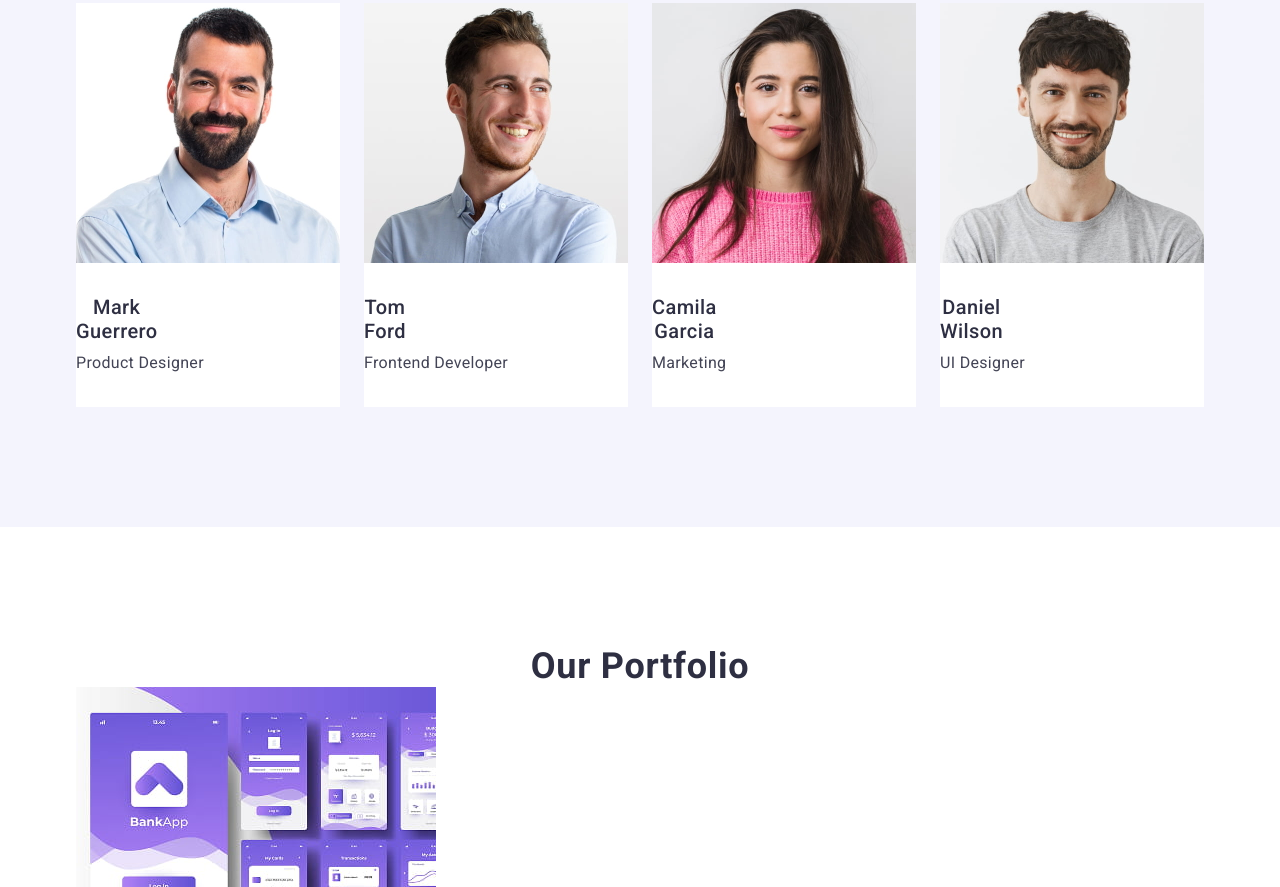
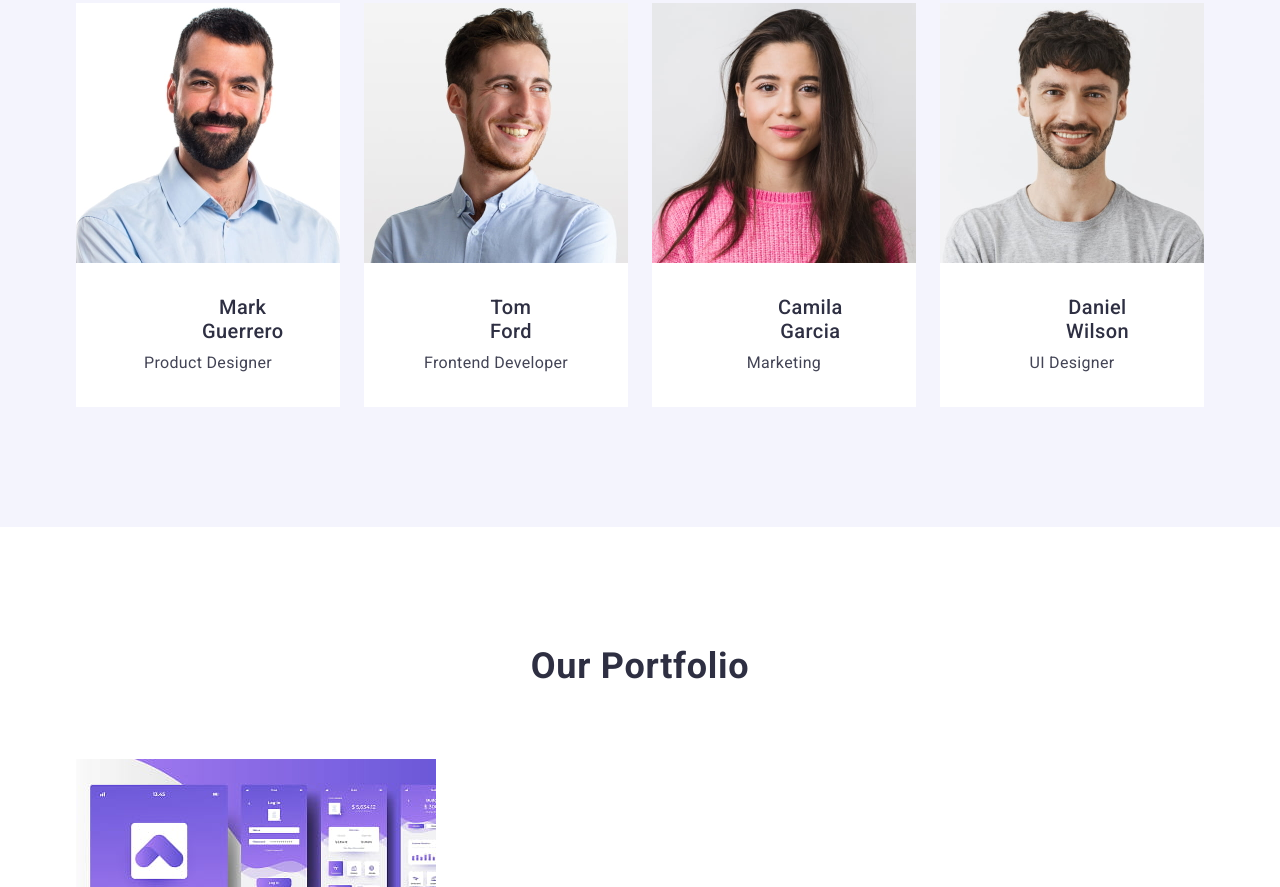
Before and after one commit to n-ivchenko/goit-markup-hw-03, a plain HTML site: page index.html in a window 1280 px wide. Shown: the part 1198-2085 px from the top of the page. Drawn offline with nearby package versions, Linux system fonts and the light colour scheme.

Commit message:
change section

```diff
--- a/css/styles.css
+++ b/css/styles.css
@@ -242,6 +242,7 @@ button {
   text-align: center;
   letter-spacing: 0.02em;
   color: #2e2f42;
+  margin-bottom: 72px;
 }
 
 .section-list-our-team {
@@ -250,14 +251,18 @@ button {
   gap: 24px;
 }
 
-.staff-description {
+.team-description {
   display: flex;
   flex-direction: column;
   padding: 32px 0;
+  text-align: center;
+  align-items: center;
+  margin: auto;
 }
 
 .section-item-title-our-team {
   display: flex;
+  align-items: center;
   text-align: center;
   margin-bottom: 8px;
 }
--- a/index.html
+++ b/index.html
@@ -109,7 +109,7 @@
                 width="264"
                 alt="Mark Guerrero"
               />
-              <div class="staff-description">
+              <div class="team-description">
                 <h3 class="section-item-title section-item-title-our-team">
                   Mark Guerrero
                 </h3>
@@ -118,7 +118,7 @@
             </li>
             <li class="section-list-item section-list-item-our-team">
               <img src="./images/tomford.jpg" width="264" alt="Tom Ford" />
-              <div class="staff-description">
+              <div class="team-description">
                 <h3 class="section-item-title section-item-title-our-team">
                   Tom Ford
                 </h3>
@@ -131,7 +131,7 @@
                 width="264"
                 alt="Camila Garcia"
               />
-              <div class="staff-description">
+              <div class="team-description">
                 <h3 class="section-item-title section-item-title-our-team">
                   Camila Garcia
                 </h3>
@@ -144,7 +144,7 @@
                 width="264"
                 alt="Daniel Wilson"
               />
-              <div class="staff-description">
+              <div class="team-description">
                 <h3 class="section-item-title section-item-title-our-team">
                   Daniel Wilson
                 </h3>
```
